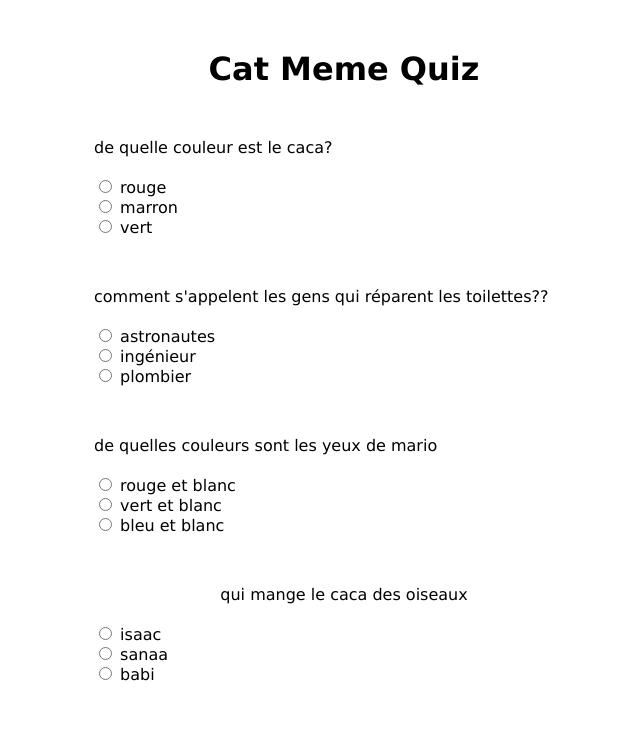
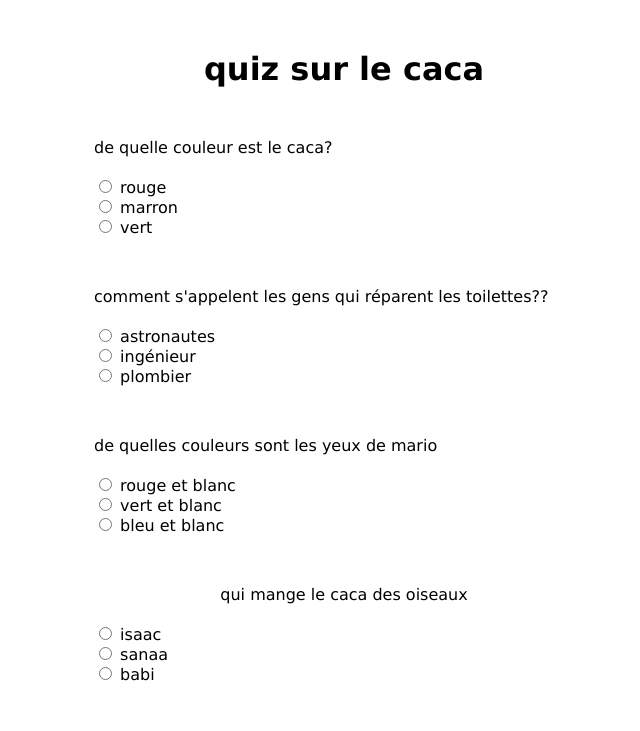
Before and after one commit to cooswagger/funnyquiz, a plain HTML site: page index.html in a window 1280 px wide. Shown: the top 731 px of the page, without its empty margins (296-936 px from the left). Drawn offline with Linux system fonts and the light colour scheme.

Commit message:
Update index.html

```diff
--- a/index.html
+++ b/index.html
@@ -44,7 +44,7 @@
 	</style>
 </head>
 <body>
-	<h1>Cat Meme Quiz</h1>
+	<h1>quiz sur le caca</h1>
 
 	<div class="quiz-question">
 		<p>de quelle couleur est le caca?</p>
```
